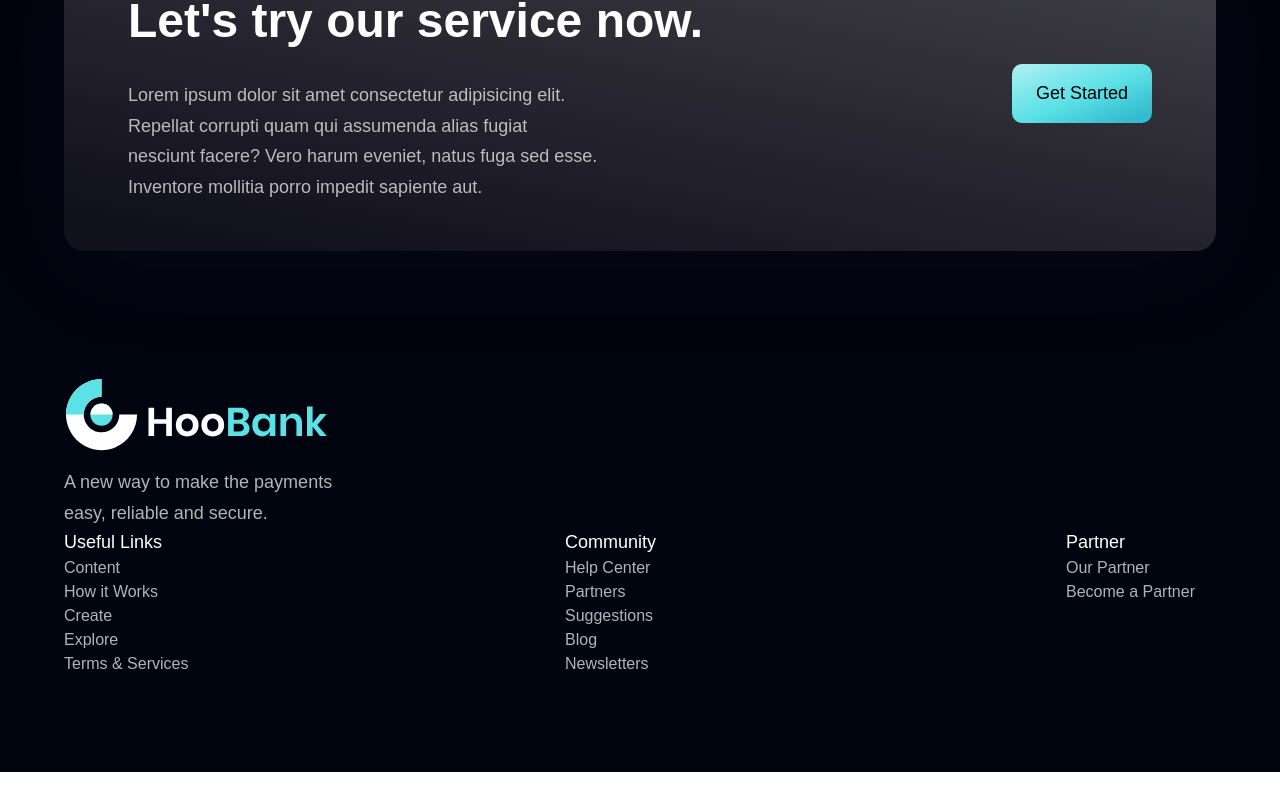
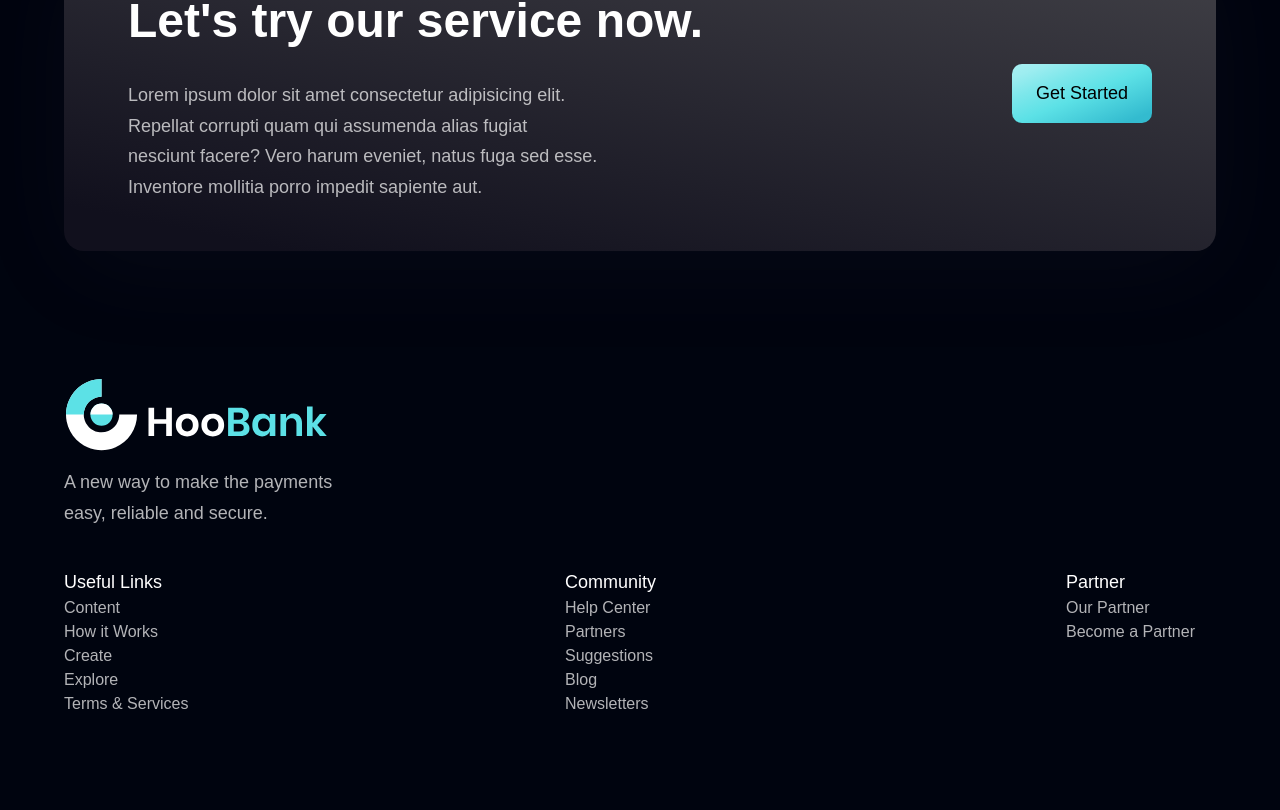
Before and after one commit to MohamadWebdev/modern-ui-ux, a React (Vite) app: page / in a window 1280 px wide. Shown: the part 4125-4935 px from the top of the page. Before the commit the page ends 4897 px from the top, so only its background shows below. Built offline with nearby package versions, Linux system fonts and the light colour scheme.

Commit message:
footer-update

```diff
--- a/src/components/Footer.jsx
+++ b/src/components/Footer.jsx
@@ -20,7 +20,7 @@
           </div>
 
           <div
-            className={`flex-[1.5] flex w-full flex-row justify-between flex-wrap md:mt-0 mt-10`}
+            className={`flex-[1.5] flex w-full flex-row justify-between flex-wrap mt-10`}
           >
             {footerLinks.map((footerLink) => (
               <div
```
